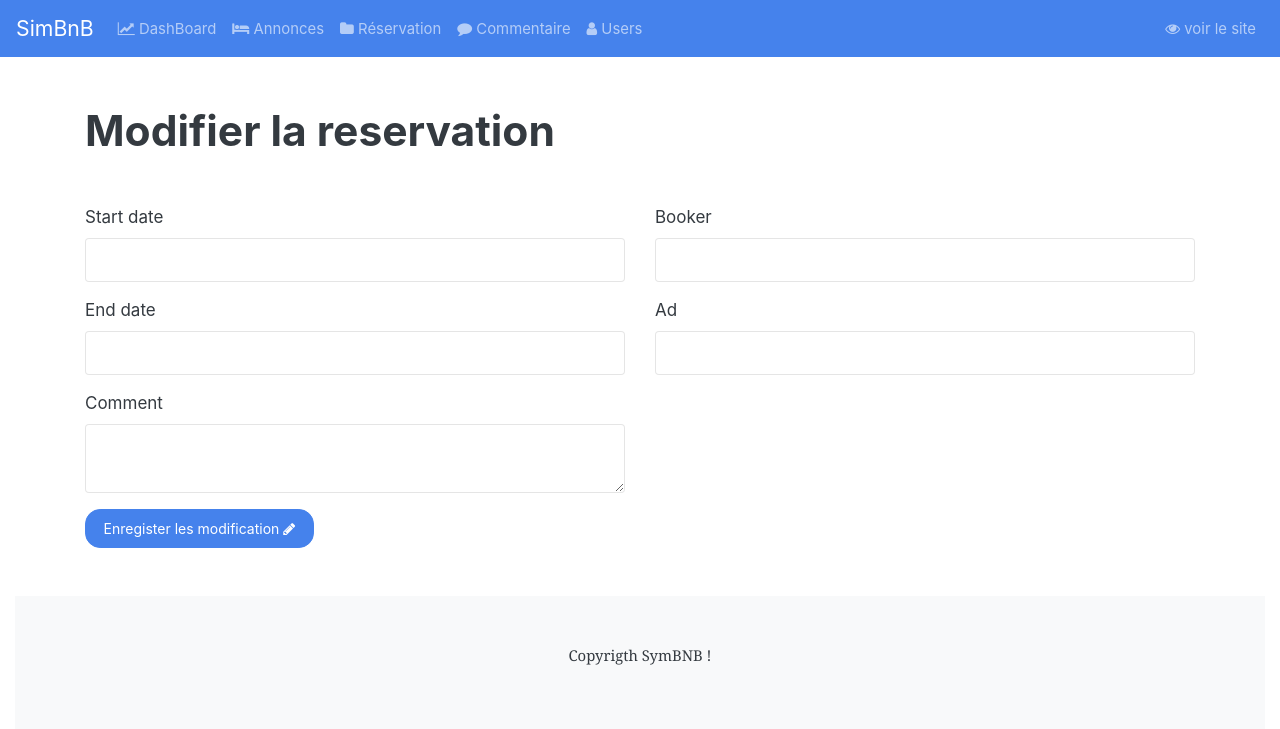
After one commit to nicoWeb31/cloneRbnb, a Symfony app: template templates/admin/admin_booking/edit.html.twig in a window 1280 px wide. The commit adds this page. Shown: the top 729 px of the page. Run offline with Twig, Linux system fonts and the light colour scheme; the template is opened without the code that fills it, so the values that code supplies are empty; form fields are guessed from the names that the template uses; some libraries are stand-ins or nearby versions.

Commit message:
booking edit

```diff
--- /dev/null
+++ b/templates/admin/admin_booking/edit.html.twig
@@ -0,0 +1,42 @@
+{% extends 'admin/base.html.twig' %}
+
+{% block title %}Modifier la reservation
+    {{booking.id}}
+
+{% endblock %}
+
+
+{% block body %}
+<div class="container">
+
+	<h1 class="my-5">Modifier la reservation
+    {{booking.id}}</h1>
+
+{{form_start(form)}}
+<div class="row">
+    <div class="col">
+        {{form_row(form.startDate)}}
+        {{form_row(form.endDate)}}
+        {{form_row(form.comment)}}
+
+
+    </div>
+    <div class="col">
+        {{form_row(form.booker)}}
+        {{form_row(form.ad)}}
+
+    </div>
+</div>
+
+
+    <button class="btn btn-primary" type="submit">
+    Enregister les modification
+        <i class="fa fa-pencil" aria-hidden="true"></i>
+    </button>
+	{{form_end(form)}}
+
+</div>
+
+
+
+{% endblock %}
--- a/templates/admin/admin_booking/index.html.twig
+++ b/templates/admin/admin_booking/index.html.twig
@@ -33,7 +33,7 @@
                     </td>
 
                     <td>
-                        <a href="#" class="btn btn-warning">
+                        <a href="{{path('admin_booking_edit',{'id':book.id})}}" class="btn btn-warning">
                             <i class="fa fa-edit"></i>
                             </a>
                         <a href="#" class="btn btn-danger">
```
Also changed, not shown: src/Controller/Admin/AdminBookingController.php (+36 -0 lines), src/Form/AdminBookingType.php (+22 -4 lines).
